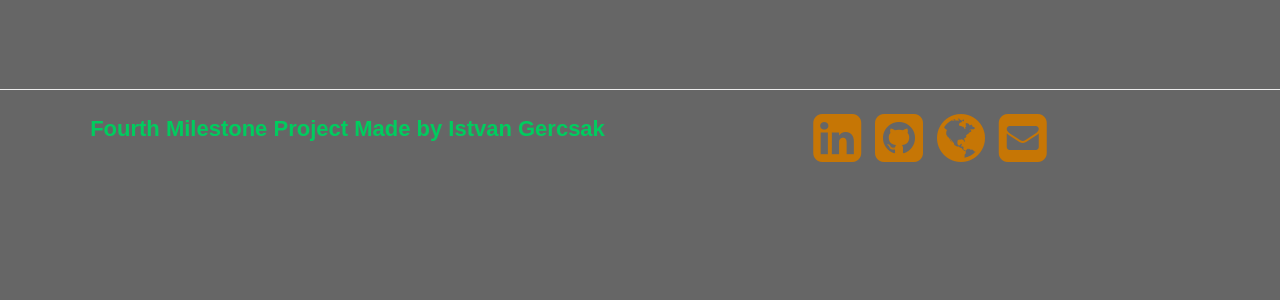
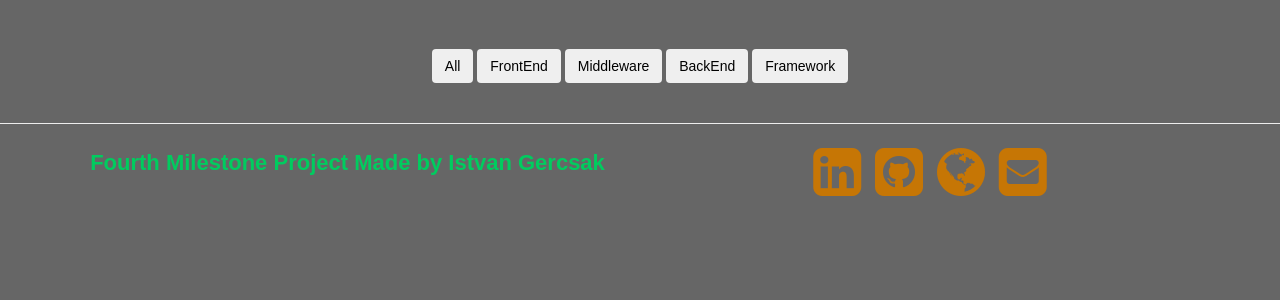
Before and after one commit to IstvanGercsak/Fourth_Milestone_Project, a Django app: page /products/ in a window 1280 px wide. Shown: the part 51-351 px from the top of the page. Run offline with Django 3.2, Linux system fonts and the light colour scheme; data that the repository does not hold is empty; some libraries are stand-ins or nearby versions.

Commit message:
Add show hide JS for the product

```diff
--- a/products/models.py
+++ b/products/models.py
@@ -5,6 +5,7 @@ from django.db import models
 class Product(models.Model):
     name = models.CharField(max_length=254, default="")
     description = models.TextField()
+    type_id = models.CharField(max_length=256, default="")
     price = models.DecimalField(max_digits=6, decimal_places=2)
     currency = models.CharField(max_length=1, default='€')
     images = models.ImageField(upload_to="images", blank=True)
--- a/products/templates/products.html
+++ b/products/templates/products.html
@@ -5,9 +5,18 @@
 <!-- Products content -->
 
 {% block content %}
+    <div class="row text-center">
+        <button id="show-all" class="btn">All</button>
+        <button id="show-frontend" class="btn">FrontEnd</button>
+        <button id="show" class="btn">Middleware</button>
+        <button id="show-backend" class="btn">BackEnd</button>
+        <button id="hide" class="btn">Framework</button>
+    </div>
+
     <div class="row">
         {% for product in products %}
-            <div class="col-xs-10 col-xs-offset-1 col-sm-offset-0 col-sm-6 col-md-4 panel-default">
+            <div class="col-xs-10 col-xs-offset-1 col-sm-offset-0 col-sm-6 col-md-4 panel-default"
+                 id="{{ product.type_id }}">
                 <div class="panel-body">
                     <div class="product"
                          style="background-image: url('{{ MEDIA_URL }}{{ product.images }}')"></div>
@@ -33,4 +42,20 @@
             </div>
         {% endfor %}
     </div>
+
+    <script>
+        $("#show-all").click(function () {
+            $("#frontend").show(1000);
+            $("#backend").show(1000);
+        });
+
+        $("#show-frontend").click(function () {
+            $("#frontend").toggle(1000);
+        });
+
+        $("#show-backend").click(function () {
+            $("#backend").toggle(1000);
+        });
+
+    </script>
 {% endblock %}
```
Also changed, not shown: products/migrations/0013_product_type.py (added), products/migrations/0014_auto_20191202_2136.py (added).
